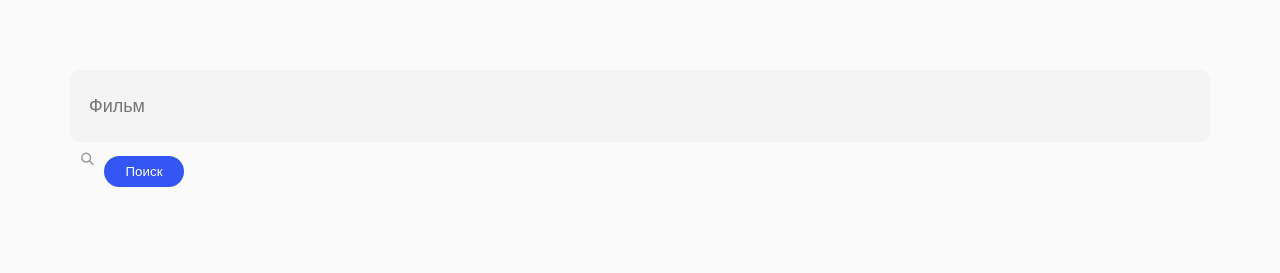
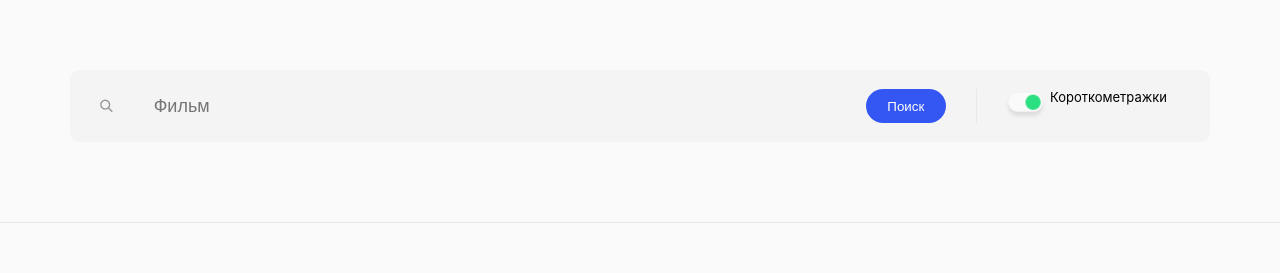
Before and after one commit to lizasilent/movies-explorer-frontend, a React (Create React App) app: page / in a window 1280 px wide. Shown: the part 3763-4036 px from the top of the page. Built offline with nearby package versions, Linux system fonts and the light colour scheme.

Commit message:
page 2 done

```diff
--- a/src/App.css
+++ b/src/App.css
@@ -372,7 +372,6 @@ margin: 0;
   list-style-type: none;
 }
 
-
 .footer__link{
   text-decoration: none;
   font-style: normal;
@@ -392,33 +391,78 @@ background-color: #FAFAFA;
 }
 
 .search__form{
-margin: 0 auto;
+  display: flex;
+  justify-content: space-between;
+  flex-direction: row;
+  align-items: center;
+  text-align: center;
+  background-color: #F4F4F4;
+  border-radius: 9px;
+  height: 72px;
+  padding: 0 19px;
+
 }
 
 .search__input{
   position: relative;
   border-style: none;
-  width: 100%;
-  height: 72px;
-  background-color: #F4F4F4;
-  border-radius: 9px;
+  outline:none;
+  width: 80%;
+  max-height: 40px;
+  background-color: transparent;
   font-style: normal;
   font-weight: normal;
   font-size: 18px;
   line-height: 20px;
   color: #A0A0A0;
-  padding-left: 19px;
-
+  margin-left: 0;
 }
 
 .search__button{
   width: 80px;
+  height: 34px;
   border-radius: 48px;
   border-style: none;
   background-color: #3456F3;
   color: white;
-  padding: 8px 10.35px;
 }
+
+.search__left-box{
+  width: 80%;
+  display: flex;
+  justify-content: space-between;
+  align-items: center;
+  flex-direction: row;
+  padding-right: 30px;
+}
+
+.search__right-box{
+  border-left: 1px solid #E8E8E8;
+  width: 20%;
+  display: flex;
+  justify-content: center;
+  flex-direction: row;
+  /* align-items: center; */
+}
+
+.search__image {
+  background-color: transparent;
+  height: 34px;
+}
+
+.search__text{
+  display: block;
+  font-style: normal;
+  font-weight: normal;
+  text-align: center;
+  /* height: 34px; */
+  font-size: 13px;
+  /* line-height: 18px; */
+  color: black;
+  margin: 0;
+}
+
+
 
 .grid{
   background-color: #FAFAFA;
--- a/src/App.js
+++ b/src/App.js
@@ -3,7 +3,8 @@ import mainLogo from "./images/logo.png";
 import myPhoto from "./images/avatar.jpg";
 import userLogo from "./images/main_icon.png";
 import testpic from "./images/testpic.png";
-import searchpic from "./images/search_icon.png"
+import searchpic from "./images/search_icon.png";
+import radioicon from "./images/small-tumb_icon.png";
 
 function App() {
   return (
@@ -128,14 +129,25 @@ function App() {
                 <a href="" className="header__signup"><img src={userLogo}/></a>
                 </div>
           </header>
+
+
           <div className="search">
-            <form action="" method="get" className="search__form">
-            <input name="search" placeholder="Фильм" type="search" className="search__input"/>
-            <img src={searchpic} alt="иконка поиска" className="grid__image"/>
-            <button type="submit" className="search__button">Поиск</button>
+              <div className="search__form">
+              <div className="search__left-box">
+                <img src={searchpic} alt="иконка поиска" className="search__image"/>
+                <input name="search" placeholder="Фильм" type="search" className="search__input"/>
+                <button type="submit" className="search__button">Поиск</button>
+                </div>
+                <div className="search__right-box">
+                <img src={radioicon} alt="иконка поиска" className="search__image"/>
+                <p className="search__text">Короткометражки</p>
+                </div>
+            </div>
+          </div>
+          <div className="portfolio__line"/>
 
-          </form>
-          </div>
+
+
           <div className="grid">
           <ul className="grid__template">
           <li className="grid__item">
```
